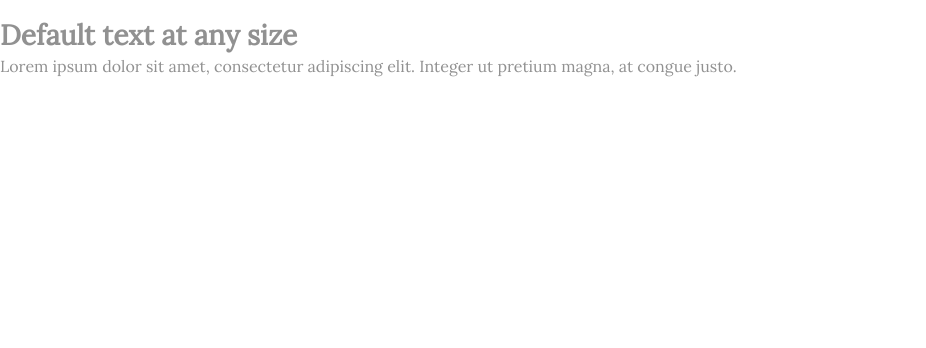
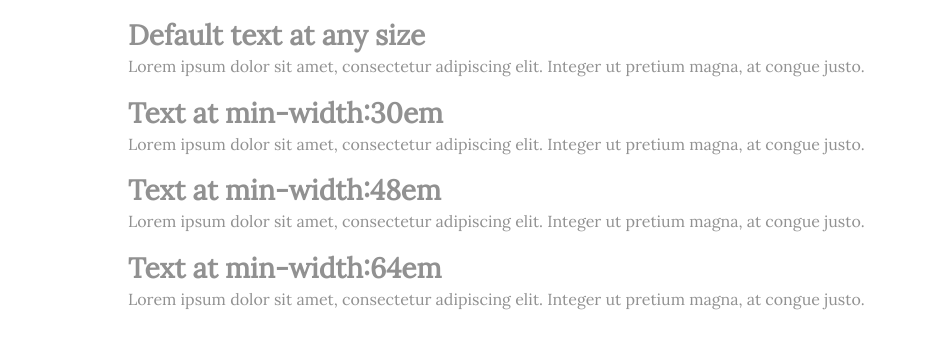
Before and after one commit to mjbp/responsiveLoader, a website: page demo/index.html in a window 1280 px wide. Shown: the whole page, without its empty margins (0-926 px from the left). Drawn offline with Linux system fonts and the light colour scheme; files that its build step writes are made by us from their sources.

Commit message:
removeEventListener, added multiple media query support, added demo, readme, added gulp gh-deploy

```diff
--- a/test/index.html
+++ b/demo/index.html
@@ -5,7 +5,7 @@
 	<style>
 		* {margin:0}
 		body {font: 16px/1.4 'Lora', serif;color:#919191;}
-		div {width:;max-width:;margin:1rem auto;}
+		div {width:80%;max-width:;margin:1rem auto;}
 		h1 {font-size:1.75rem;}
 		img {max-width:100%;display:block;}
 		@media screen and min-width(30em) {
@@ -25,38 +25,40 @@
 		<p>Lorem ipsum dolor sit amet, consectetur adipiscing elit. Integer ut pretium magna, at congue justo.</p>
 	</div>
 	<div id="example-1">
-		<script type="text/conditional-html" class="responsive-loader" data-target="example-1" data-media-query='min-width(30em)'>
-			<h1>Text at min-width(30em)</h1>
+		<script type="text/conditional-html" class="responsive-loader" data-target="example-1" data-media-query='(min-width:30em)'>
+			<h1>Text at min-width:30em</h1>
 			<p>Lorem ipsum dolor sit amet, consectetur adipiscing elit. Integer ut pretium magna, at congue justo.</p>
 		</script>
 		<noscript>
-			<h1>Text at min-width(30em)</h1>
+			<h1>Text at min-width:30em</h1>
 			<p>Lorem ipsum dolor sit amet, consectetur adipiscing elit. Integer ut pretium magna, at congue justo.</p>
 		</noscript>
 	</div>
 	<div id="example-2">
-		<script type="text/conditional-html" class="responsive-loader" data-target="example-2" data-media-query='min-width(48em)'>
-			<h1>Text at min-width(48em)</h1>
+		<script type="text/conditional-html" class="responsive-loader" data-target="example-2" data-media-query='(min-width:48em)'>
+			<h1>Text at min-width:48em</h1>
 			<p>Lorem ipsum dolor sit amet, consectetur adipiscing elit. Integer ut pretium magna, at congue justo.</p>
 		</script>
 		<noscript>
-			<h1>Text at min-width(48em)</h1>
+			<h1>Text at min-width:48em</h1>
 			<p>Lorem ipsum dolor sit amet, consectetur adipiscing elit. Integer ut pretium magna, at congue justo.</p>
 		</noscript>
 	</div>
 	<div id="example-3">
-		<script type="text/conditional-html" class="responsive-loader" data-target="example-3" data-media-query='min-width(64em)'>
-			<h1>Text at min-width(64em)</h1>
+		<script type="text/conditional-html" class="responsive-loader" data-target="example-3" data-media-query='(min-width:64em)'>
+			<h1>Text at min-width:64em</h1>
 			<p>Lorem ipsum dolor sit amet, consectetur adipiscing elit. Integer ut pretium magna, at congue justo.</p>
 		</script>
 		<noscript>
-			<h1>Text at min-width(64em)</h1>
+			<h1>Text at min-width:64em</h1>
 			<p>Lorem ipsum dolor sit amet, consectetur adipiscing elit. Integer ut pretium magna, at congue justo.</p>
 		</noscript>
 	</div>
-	<script src="../dist/responsiveLoader.min.js"></script>
+	<script src="../dist/responsiveLoader.js"></script>
 	<script>
-		responsiveLoader.init();
+		ResponsiveLoader.run({callback: function(id) {
+			console.log('Loading content: ' + id);
+		}});
 	</script>
 </body>
 </html>
```
Also changed, not shown: dist/responsiveLoader.js, dist/responsiveLoader.min.js (added), 1 other file.
